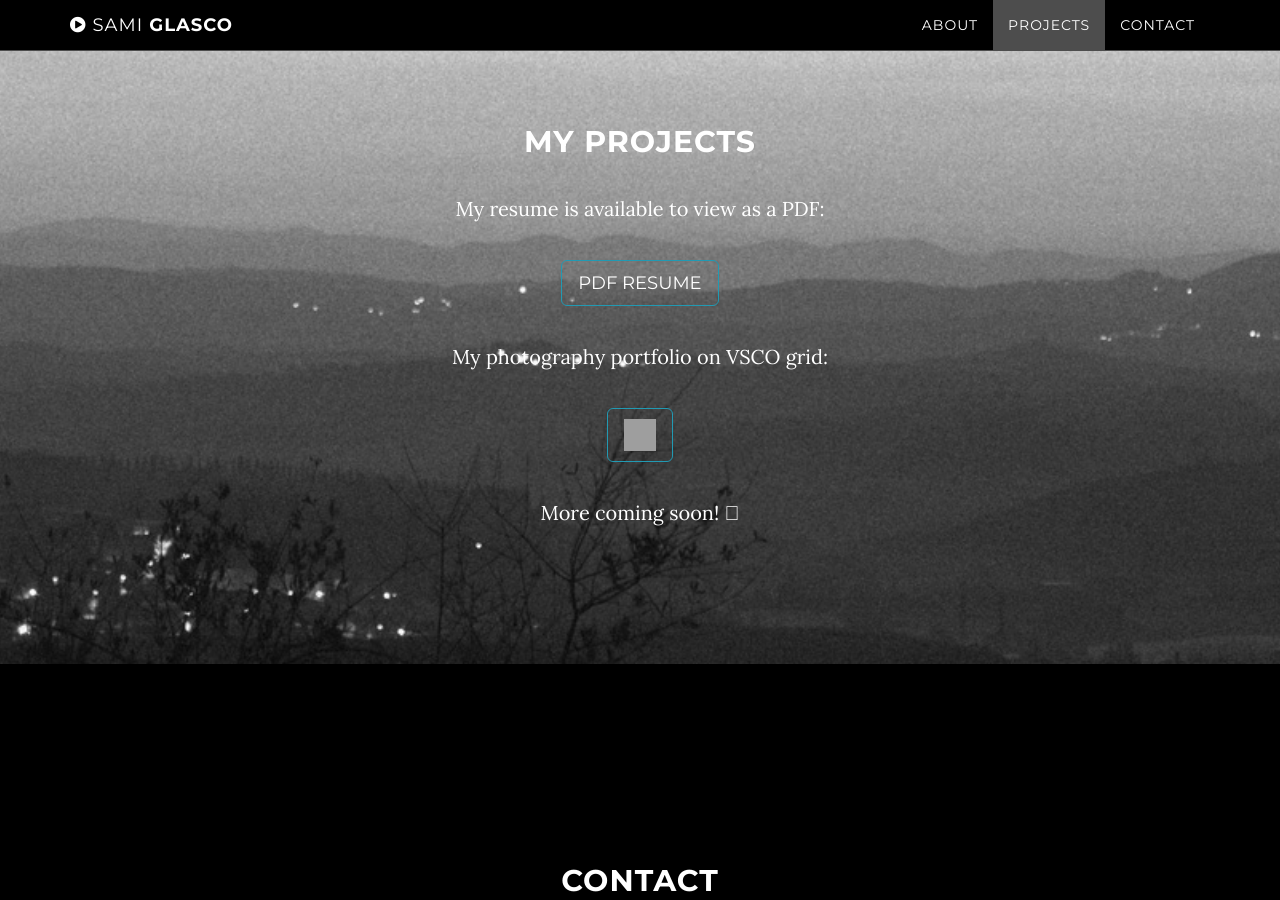
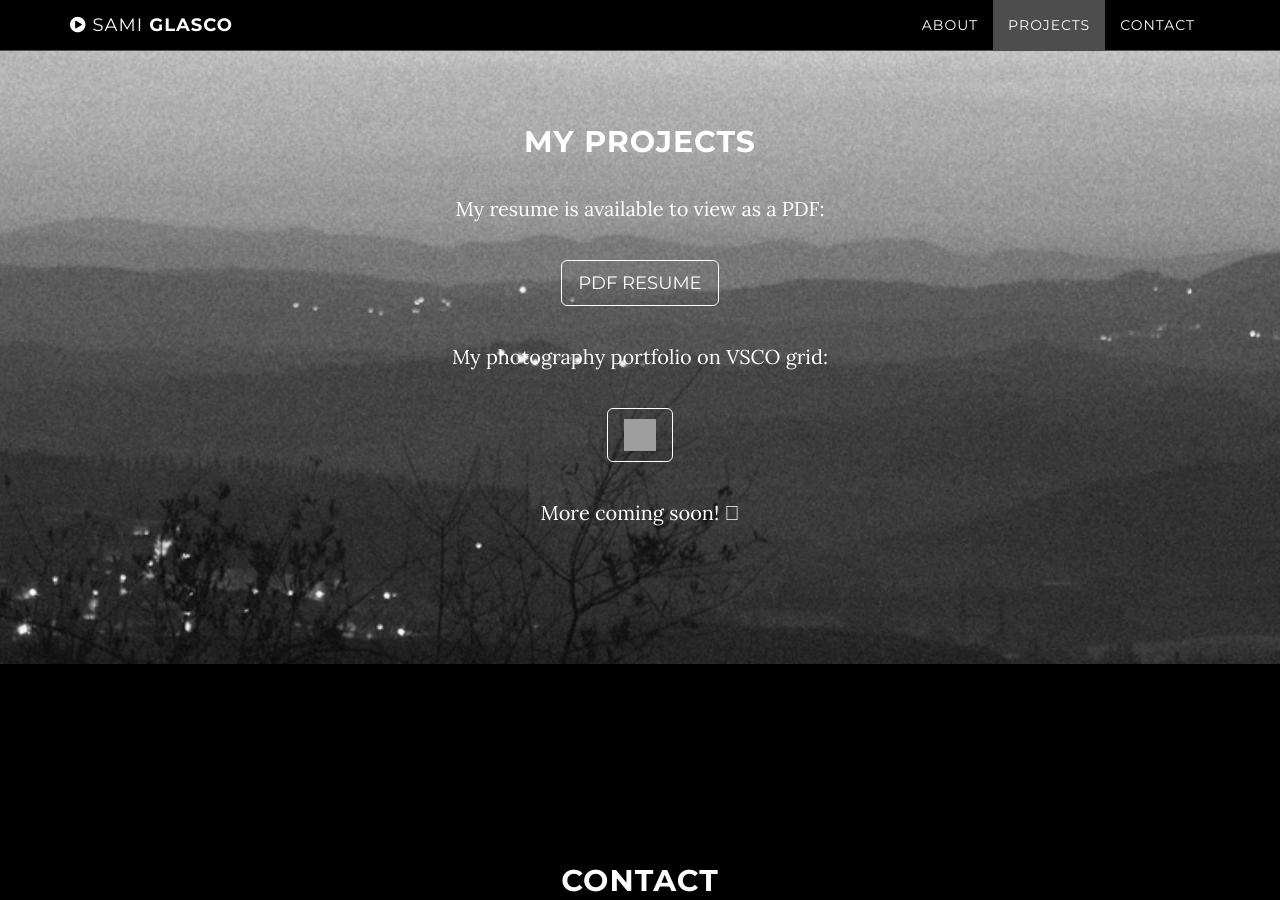
Before and after one commit to TheFireFerret/TheFireFerret.github.io, a Jekyll site: the page built from index.html, in a window 1280 px wide and 900 px high, scrolled down 1477 px. Built offline with Jekyll 4.4.1, drawn with Linux system fonts in a browser that asks for light colours; grey boxes are pictures that could not be loaded.

Commit message:
more colors

```diff
--- a/_includes/css/grayscale.css
+++ b/_includes/css/grayscale.css
@@ -295,7 +295,8 @@ a:focus {
 }
 
 .btn-default {
-    border: 1px solid {{ site.color.links }};
+    border: 1px solid #ffffff;
+    /*{{ site.color.links }};*/
     /*color: {{ site.color.links }};*/
     color: #ffffff;
 
@@ -304,7 +305,8 @@ a:focus {
 
 .btn-default:hover,
 .btn-default:focus {
-    border: 1px solid {{ site.color.links }};
+    /*border: 1px solid {{ site.color.links }};*/
+    border: 1px solid #ffffff;
     outline: 0;
     color: {{ site.color.primary-dark }};
     background-color: {{ site.color.links }};
```
